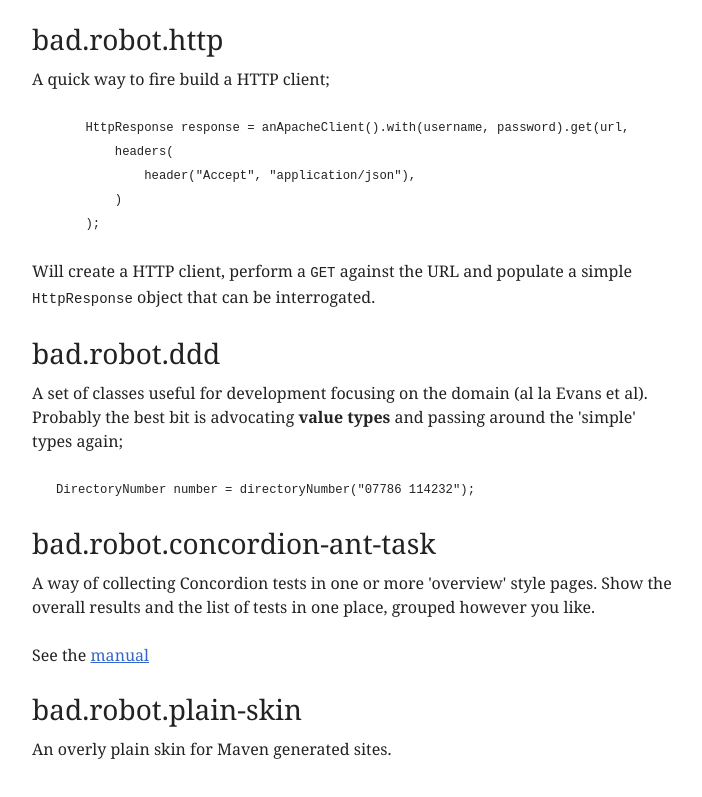
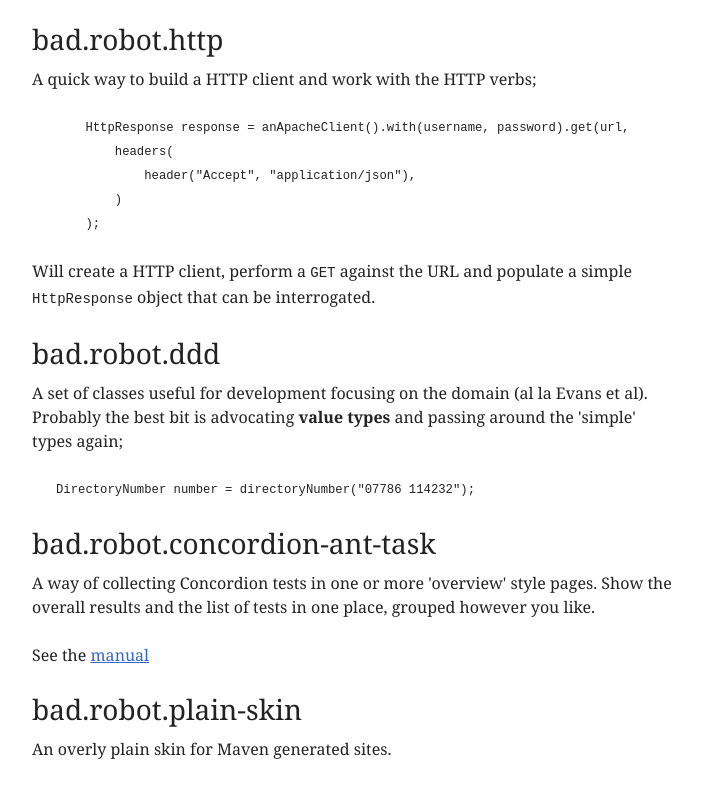
Before and after one commit to tobyweston/robotooling, a plain HTML site: page index.html in a window 1280 px wide. Shown: the part 153-950 px from the top of the page, without its empty margins (288-990 px from the left). Drawn offline with Linux system fonts and the light colour scheme.

Commit message:
updated index.html

```diff
--- a/index.html
+++ b/index.html
@@ -31,11 +31,12 @@
   </head>
   <body>
     <h1>tools for bad.robots</h1>
+
 <p>A set of simple tools to make life easier. All available to Maven via the <a href="/maven" title="">bad.robot.repo</a>
 
 </p><h2>bad.robot.http</h2>
 
-<p>A quick way to fire build a HTTP client;
+<p>A quick way to build a HTTP client and work with the HTTP verbs;
 </p>
 <pre><code>    HttpResponse response = anApacheClient().with(username, password).get(url,</code>
 <code>        headers(</code>
```
